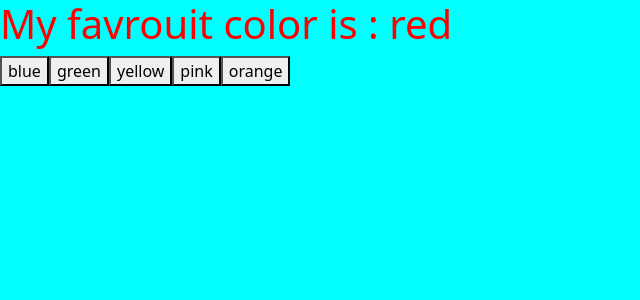
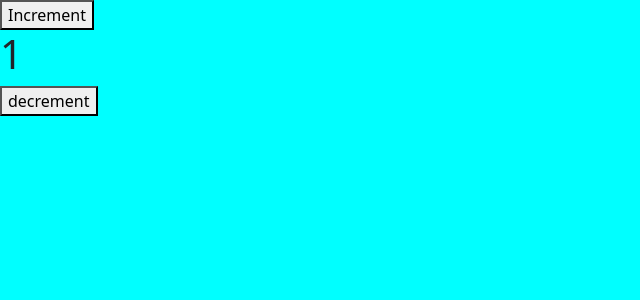
Before and after one commit to AmanTiwari23/React-Lernings, a React (Vite) app: page / in a window 1280 px wide. Shown: the top 300 px of the page, without its empty margins (0-640 px from the left). Built offline with nearby package versions, Linux system fonts and the light colour scheme.

Commit message:
useEffect

```diff
--- a/src/App.jsx
+++ b/src/App.jsx
@@ -1,4 +1,4 @@
-import { useState } from "react";
+import { useEffect, useState } from "react";
 import "./App.css";
 import College, { Course, Fees } from "./assets/Cybrom";
 
@@ -8,17 +8,29 @@
   const [name,setName] = useState("Tushar!");
   const [color,setColor] = useState("red");
 
+  const [count,setCount] = useState(0);
+
+  useEffect(()=>{
+    setTimeout(()=>{
+   setCount(count+1);
+    },3000)
+  },[])
+
+  const decrement=()=>{
+    if(count<=1){
+      alert("no decrement")
+    }else{
+      setCount(count-1);
+    }
+  }
   const myname = ()=>{
     setName("Aman Tiwari");
   }
   return (
     <>
-     <h1 style={{color:color}}>My favrouit color is : {color}</h1>
-     <button onClick={()=>{setColor("blue")}}>blue</button>
-     <button onClick={()=>{setColor("green")}}>green</button>
-     <button onClick={()=>{setColor("yellow")}}>yellow</button>
-     <button onClick={()=>{setColor("pink")}}>pink</button>
-     <button onClick={()=>{setColor("orange")}}>orange</button>
+     <button onClick={()=>{setCount(count+1)}}>Increment</button>
+     <h1>{count}</h1>
+     <button onClick={()=>{decrement()}}>decrement</button>
     </>
   );
 };
```
